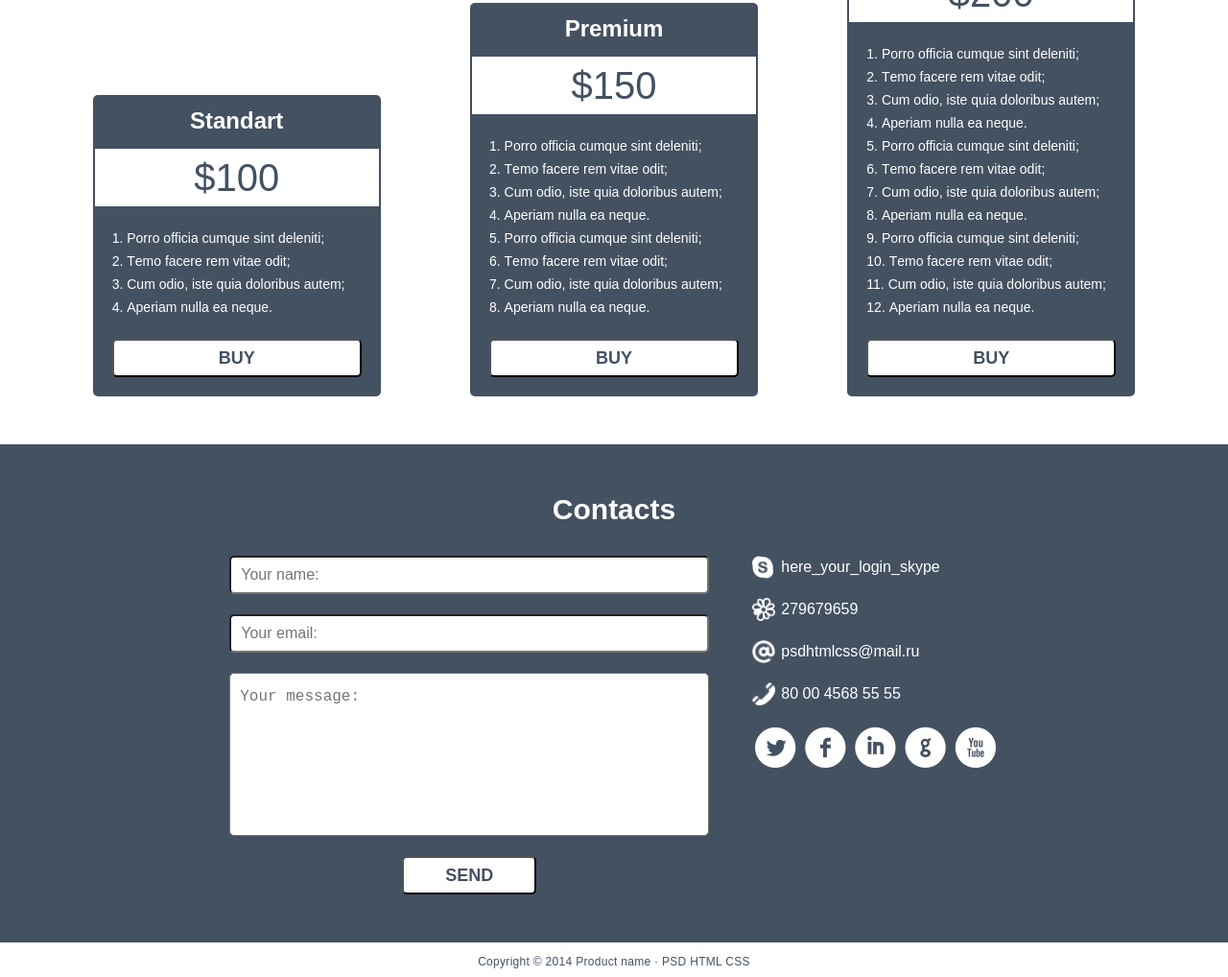
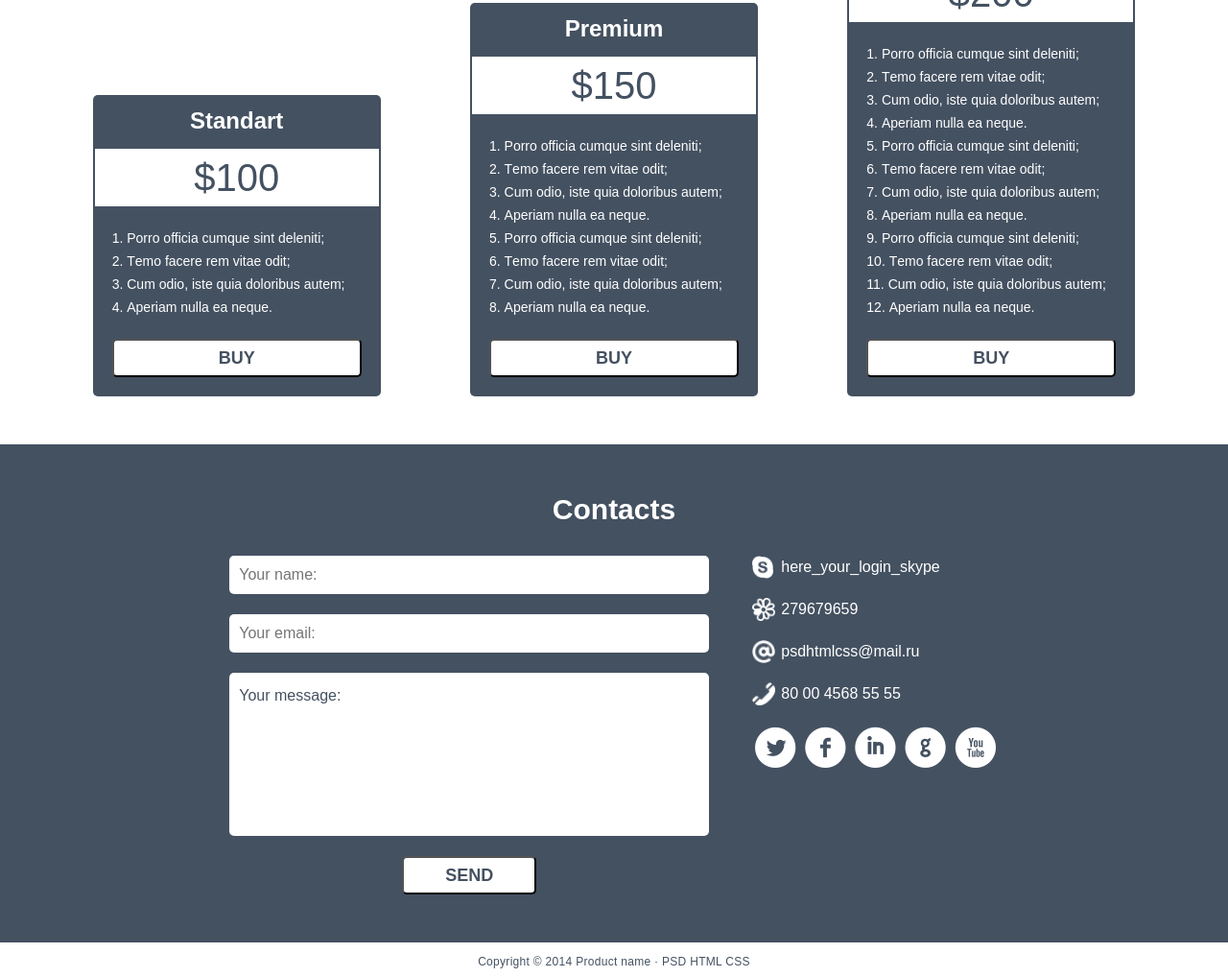
Before and after one commit to BruTyler/HTML-template-Product, a plain HTML site: page index.html in a window 1280 px wide. Shown: the part 2320-3338 px from the top of the page at 96% size. Drawn offline with Linux system fonts and the light colour scheme.

Commit message:
Яндекс.БЭМ - minor fix: placeholder и outline

```diff
--- a/css/style.css
+++ b/css/style.css
@@ -11,7 +11,9 @@
 }
 
 :focus,
-:active {
+:active,
+input,
+textarea {
     outline: none;
 }
 
@@ -78,6 +80,7 @@ button:hover {
     font-size: 16px;
     line-height: 1.5;
     border-radius: 5px;
+    border: none;
 }
 
 .g-box {
@@ -359,6 +362,21 @@ button:hover {
 .feedback__msg {
     resize: none;
     height: 170px;
+    font-family: Arial;
+    font-size: 16px;
+    font-weight: normal;
+    color: rgb(68, 81, 98);
+}
+
+.feedback__msg::placeholder {
+    font-family: Arial;
+    font-size: 16px;
+    font-weight: normal;
+    font-style: normal;
+    font-stretch: normal;
+    letter-spacing: normal;
+    text-align: left;
+    color: rgb(68, 81, 98);
 }
 
 .feedback__submit {
```
